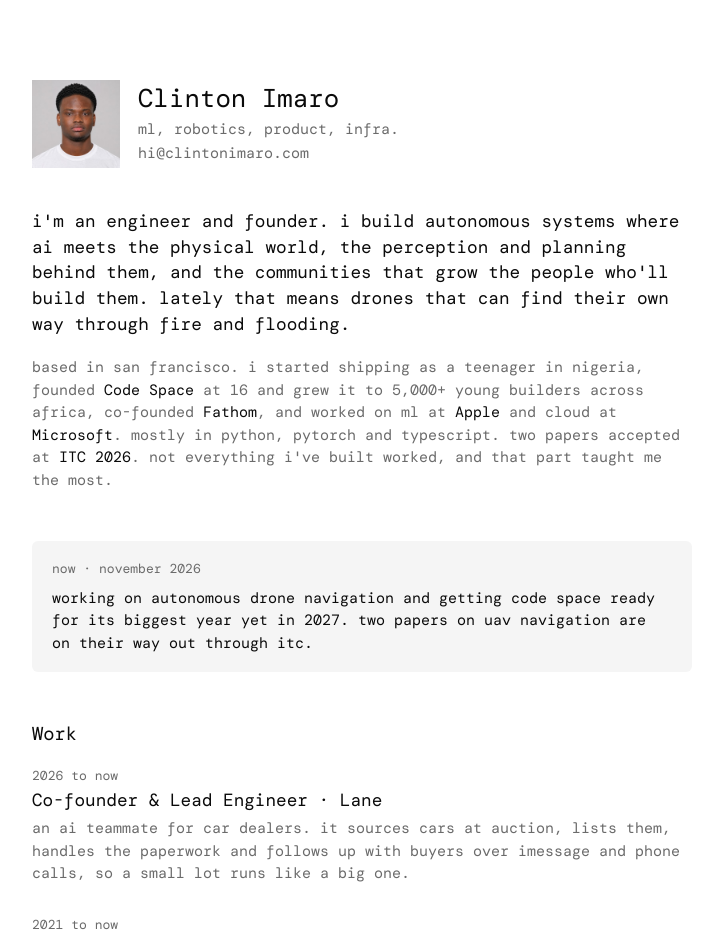
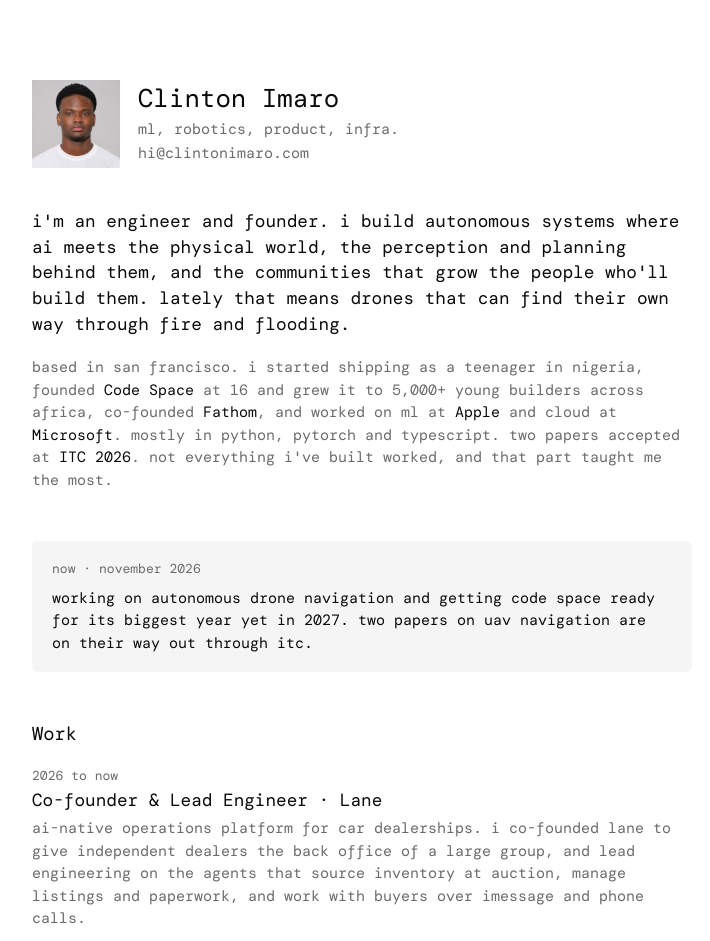
Before and after one commit to clintonimaroo/clinton, a Next.js app: page / in a window 1280 px wide. Shown: the top 941 px of the page, without its empty margins (278-988 px from the left). Built offline with nearby package versions, Linux system fonts and the light colour scheme.

Commit message:
Describe Lane in the category-then-role format

```diff
--- a/src/app/page.tsx
+++ b/src/app/page.tsx
@@ -19,7 +19,7 @@ const WORK: Role[] = [
     years: '2026 to now',
     title: 'Co-founder & Lead Engineer',
     org: 'Lane',
-    body: 'an ai teammate for car dealers. it sources cars at auction, lists them, handles the paperwork and follows up with buyers over imessage and phone calls, so a small lot runs like a big one.',
+    body: 'ai-native operations platform for car dealerships. i co-founded lane to give independent dealers the back office of a large group, and lead engineering on the agents that source inventory at auction, manage listings and paperwork, and work with buyers over imessage and phone calls.',
   },
   {
     years: '2021 to now',
```
